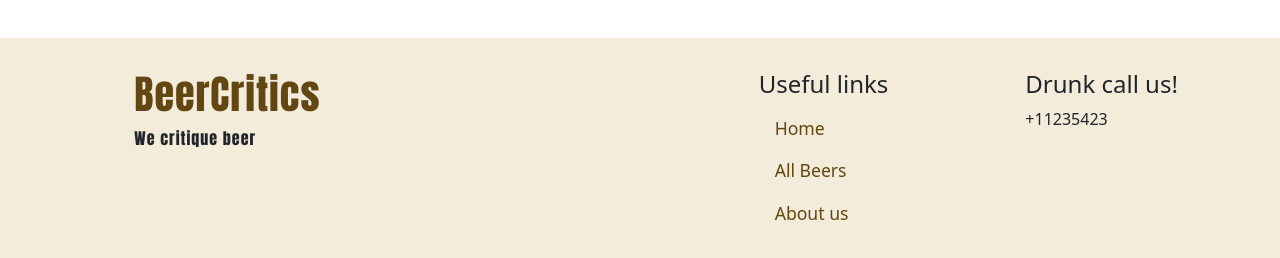
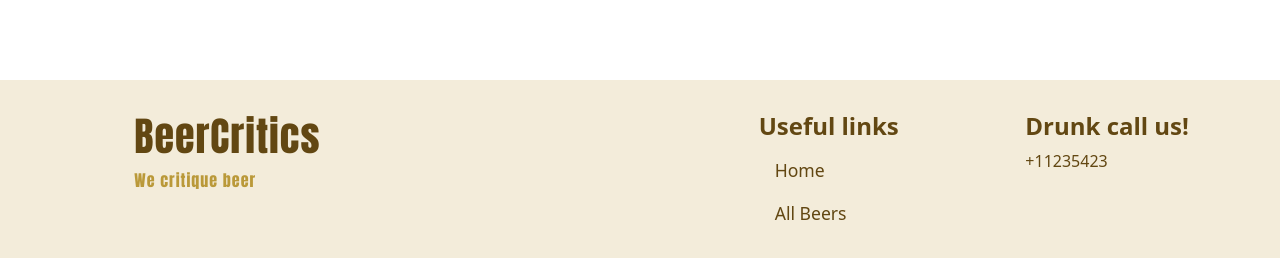
Before and after one commit to IsakGenberg/BeerCritics, a React (Vite) app in the folder client/: page / in a window 1280 px wide. Shown: the part 534-792 px from the top of the page. Built offline with nearby package versions, Linux system fonts and the light colour scheme; no server answers.

Commit message:
footer changed color

```diff
--- a/client/src/components/footer/Footer.css
+++ b/client/src/components/footer/Footer.css
@@ -25,7 +25,15 @@
 .footer-logo-subtext {
   padding-left: 10%;
   font-family: var(--brand-font);
-  color: var(--text-color);
   letter-spacing: 1px;
   margin-left: 50px;
+  color: #ba9939;
 }
+.footer-text {
+  color: var(--logo-color);
+  font-weight: bold;
+}
+
+.footer-number {
+  color: var(--logo-color);
+}
--- a/client/src/components/footer/Footer.tsx
+++ b/client/src/components/footer/Footer.tsx
@@ -18,18 +18,17 @@ function Footer() {
         </Col>
         <Col>
           <Nav className="flex-column">
-            <h4>Useful links</h4>
+            <h4 className="footer-text">Useful links</h4>
             <Nav.Link href="/">Home</Nav.Link>
             <Nav.Link href="/allbeers">All Beers</Nav.Link>
             {isLoggedIn && (
               <Nav.Link href="/user/account">Account page</Nav.Link>
             )}
-            <Nav.Link>About us</Nav.Link>
           </Nav>
         </Col>
         <Col>
-          <h4>Drunk call us!</h4>
-          <p>+11235423</p>
+          <h4 className="footer-text">Drunk call us!</h4>
+          <p className="footer-number">+11235423</p>
         </Col>
       </Row>
     </Container>
```
